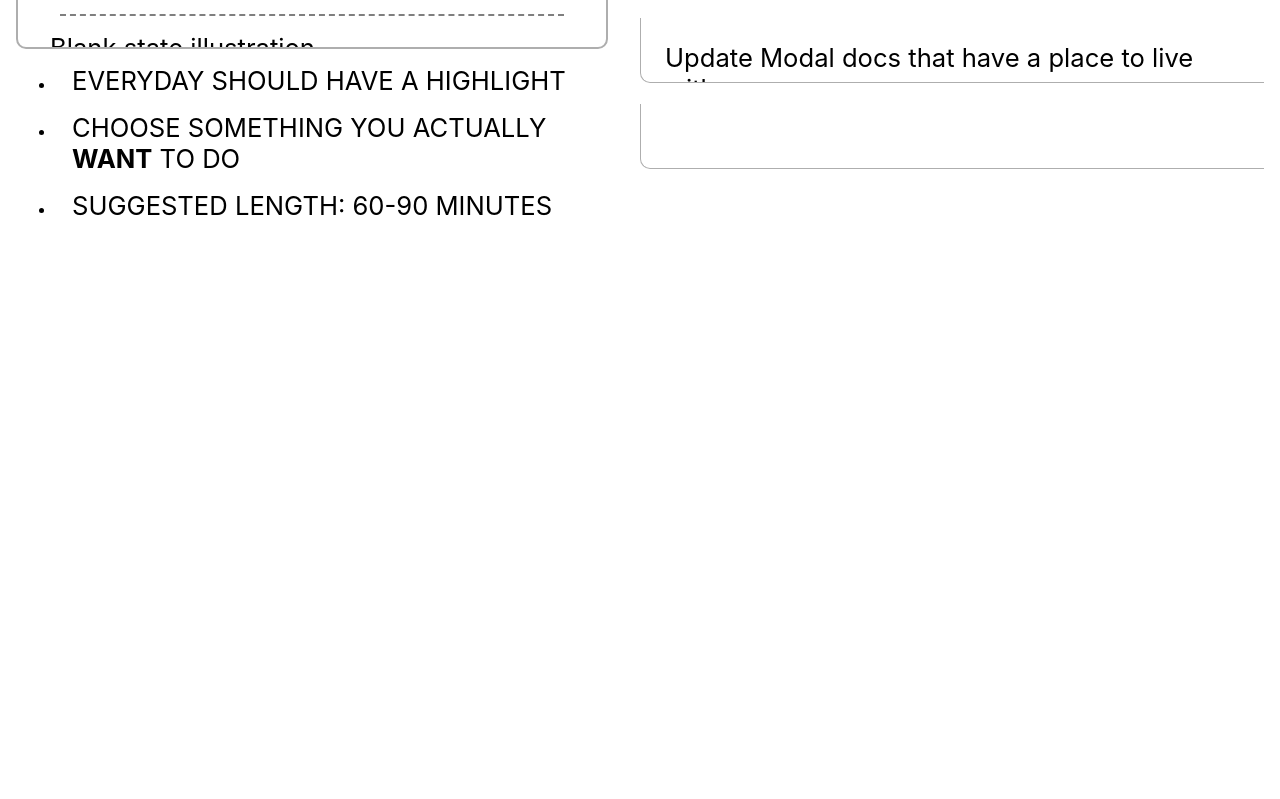
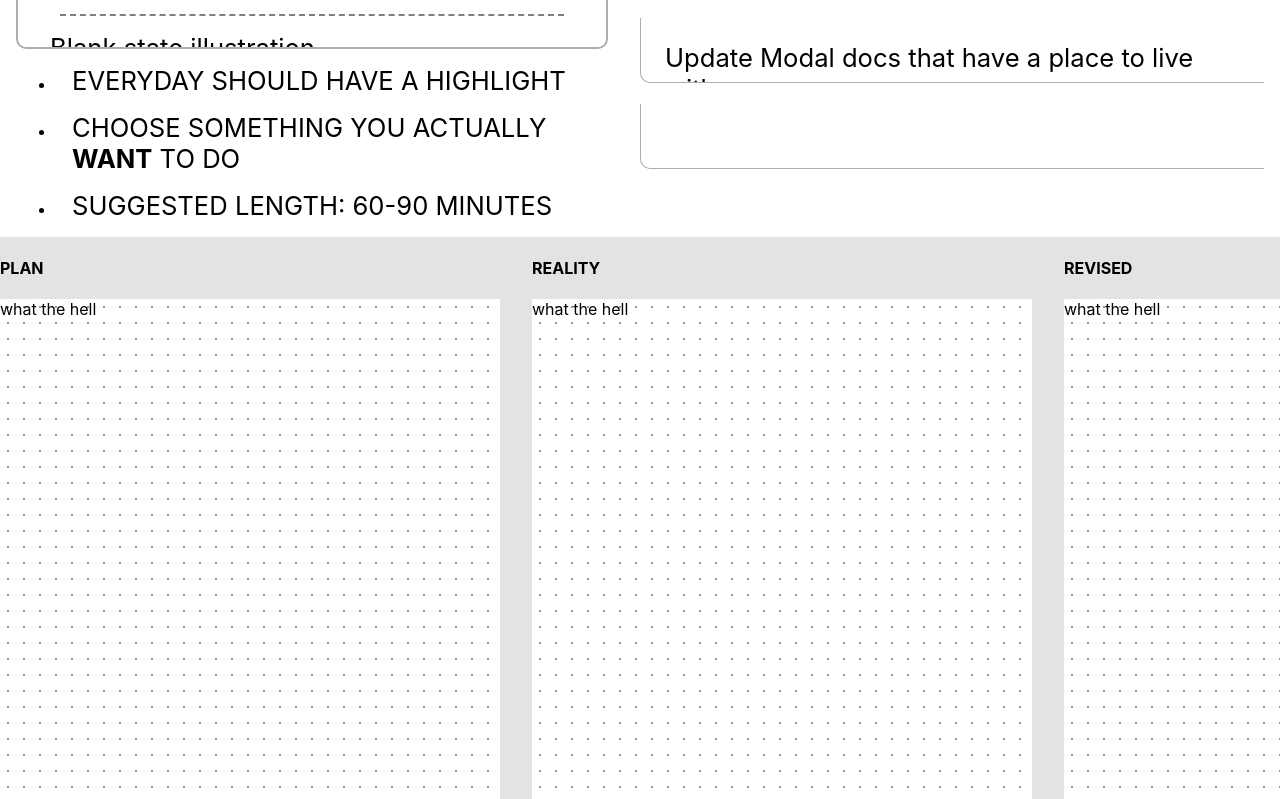
Before and after one commit to playtunes100/time-blocker, a React (Create React App) app: page / in a window 1280 px wide. Shown: the part 206-1005 px from the top of the page. Before the commit the page ends 800 px from the top, so only its background shows below. Built offline with nearby package versions, Linux system fonts and the light colour scheme.

Commit message:
-Added board

```diff
--- a/src/Planner.css
+++ b/src/Planner.css
@@ -92,3 +92,28 @@
 .important-tasks::-webkit-scrollbar {
     display: none;
 }
+
+.board-row {
+    display: flex;
+}
+
+.board-outer {
+    width: 100%;
+    display:flex;
+    overflow-x:scroll;
+    background-color: #e3e3e3;
+}
+
+.board {
+    width:500px;
+    height: 500px;
+    background: radial-gradient(circle, #979797 10%, transparent 11%);
+        background-size: 1em 1em;
+        background-color: #ffffff;
+        opacity: 1
+}
+
+.board-middle {
+    margin-left: 2rem;
+    margin-right: 2rem;
+}
--- a/src/Planner.js
+++ b/src/Planner.js
@@ -14,6 +14,7 @@
                 <Highlights/>
                 <Important/>
             </Row>
+            <Board/>
         </Container>
     )
 
@@ -85,3 +86,32 @@
         </div>
     )
 }
+
+function Board(){
+
+
+    return(
+        <Row className='board-row'>
+            <div className='board-outer'>
+                <div className='board-left'>
+                    <h4>PLAN</h4>
+                    <div className='board'>
+                        <span>what the hell</span>
+                    </div>
+                </div>
+                <div className='board-middle'>
+                    <h4>REALITY</h4>
+                    <div className='board'>
+                        <span>what the hell</span>
+                    </div>
+                </div>
+                <div className='board-right'>
+                    <h4>REVISED</h4>
+                    <div className='board'>
+                        <span>what the hell</span>
+                    </div>
+                </div>
+            </div>
+        </Row>
+    )
+}
```
